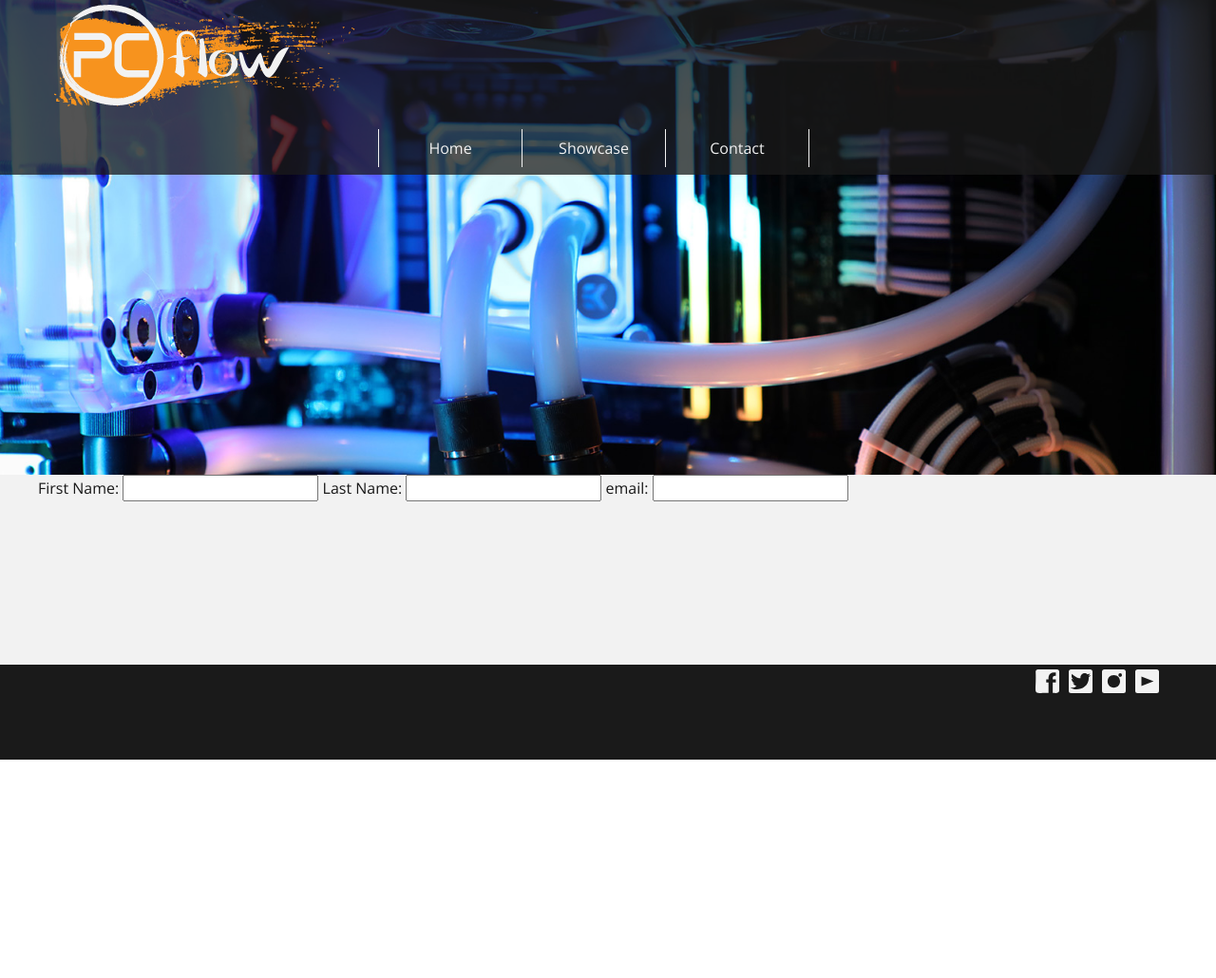
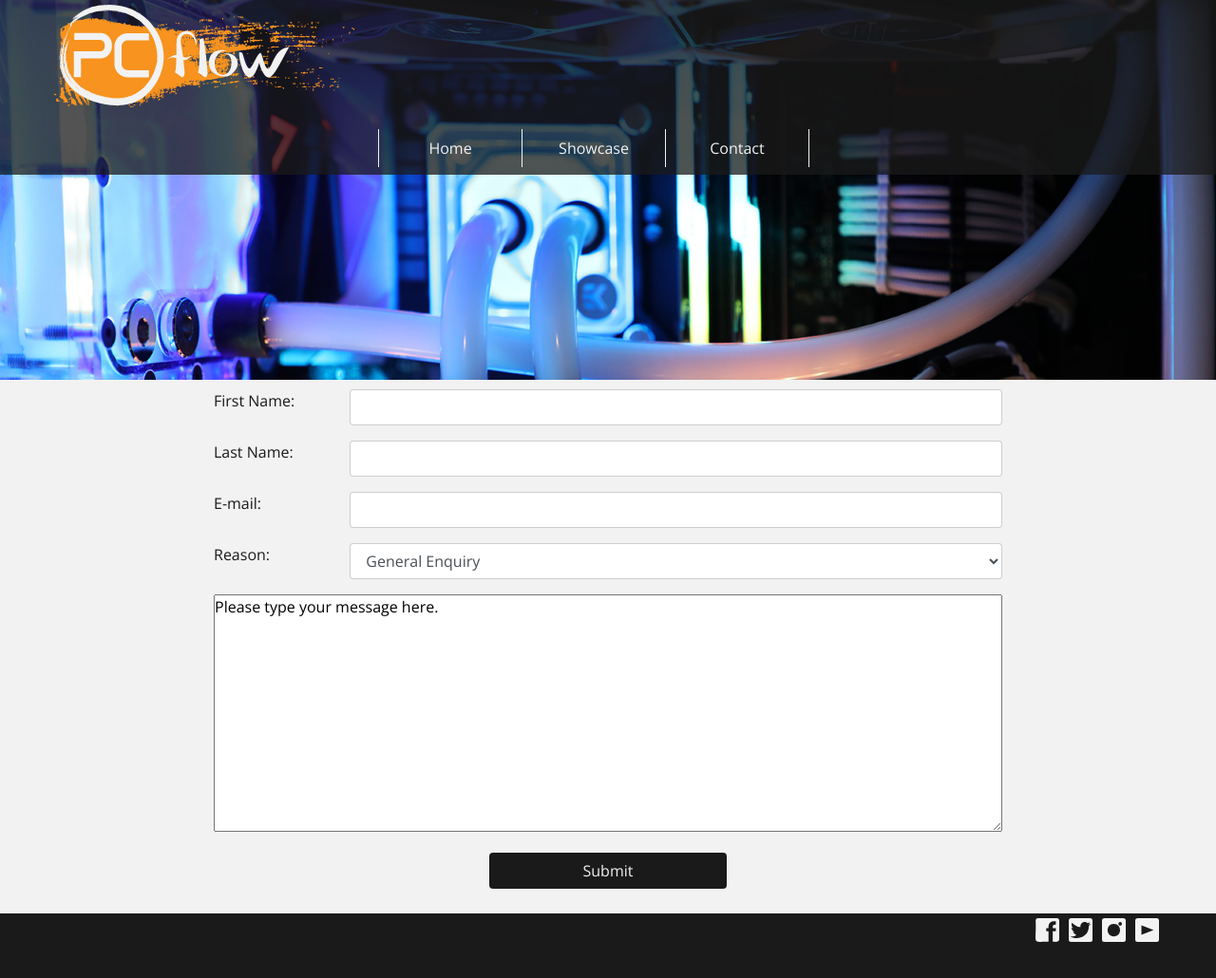
Before and after one commit to seanyoung247/HTML-First-Milestone-Project, a plain HTML site: page Site/contact.html in a window 1280 px wide. Shown: the whole page at 95% size. Before the commit the page ends 800 px from the top, so only its background shows below. Drawn offline with nearby package versions, Linux system fonts and the light colour scheme.

Commit message:
Contact Form
Finished contact form and styling.

Fixed navbar misalignment bug on larger screen sizes.

```diff
--- a/Site/assets/css/style.css
+++ b/Site/assets/css/style.css
@@ -1,8 +1,8 @@
 @import url('https://fonts.googleapis.com/css?family=Open+Sans&display=swap');
 
 /*
- * GLOBAL STYLES
- *  - Styles applied to all pages
+ * TODO: Smaller font sizes for small screens.
+ *       Global scaling of elements on really small screens?
  */
 
  /* Global colour definitions */
@@ -41,7 +41,7 @@ body {
   */
 .site-header {
     position: absolute;
-    z-index: 99;
+    z-index: 9999; /*Ensures header remains visible above hero-image*/
     background-color: var(--dark-trans);
 }
 
@@ -86,9 +86,7 @@ body {
 }
 
 .nav-link {
-    /*width: 100%;*/
     margin: 0px;
-
     color: var(--light-color);
 }
 
@@ -114,14 +112,12 @@ body {
   * Content section styles
   */
 .site-hero-image {
-    height: 200px;
-
+    height: 50vh; /*200px;*/
     background: url("../images/hero-sunrise-sm.jpg") top no-repeat;
     background-size: cover;
 }
 
 .site-content-section {
-    padding: 0;
     min-height: 200px;
     background-color: var(--light-color);
     color: var(--dark-color);
@@ -130,13 +126,38 @@ body {
  /* If site-content-sections are children of .site-content-list they will
     swap background and foreground colours automatically */
 .site-content-list .site-content-section:nth-child(odd){
+    background-color: var(--light-color);
+    color: var(--dark-color);
+}
+
+.site-content-list .site-content-section:nth-child(even){
     background-color: var(--dark-color);
     color: var(--light-color);
 }
 
-.site-content-list .site-content-section:nth-child(even){
-    background-color: var(--light-color);
-    color: var(--dark-color);
+ /*
+  Form styles
+  */
+ /* Similar to content-pane, but I wanted form max-width to be narrower */
+.form-pane {
+    max-width: 850px;
+    margin: 0 auto 0 auto;
+}
+
+.contact-form {
+    padding: 10px;
+}
+
+.form-message-box {
+    width: 100%;
+    height: 250px;
+}
+
+.form-button {
+    background-color: var(--dark-color);
+    color: var(--light-color);
+
+    width: auto;
 }
 
  /*
@@ -144,7 +165,7 @@ body {
   */
 .site-footer {
     background-color: var(--dark-color);
-    min-height: 100px;
+    height: 100px;
 }
 
 .media-icons-wrapper {
@@ -213,6 +234,12 @@ body {
  /*
   * Media Queries
   */
+@media (min-width: 285px) {
+    .form-button {
+        width: 250px;
+    }
+}
+ /* sm >576px (smartphones) */
 @media (min-width: 450px) {
     .site-logo {
         background: url("../images/logo-lg-db.png") no-repeat;
@@ -221,15 +248,20 @@ body {
     }
 
     .site-hero-image {
-        height: 500px;
+        /*height: 350px;*/
 
         background: url("../images/hero-sunrise-lg.jpg") top no-repeat;
         background-size: cover;
     }
 }
+ /* md >768px width (tablets) */
+@media (min-width: 768px) {
 
-@media (min-width: 768px) {
-    .navbar-toggle {
+    /*.site-hero-image {
+        height: 500px;
+    }*/
+
+    .navbar-toggler {
          display: none;
     }
 
@@ -238,6 +270,7 @@ body {
     }
 
     .navbar-nav {
+        padding: 0;
         text-align: center;
     }
 
@@ -267,3 +300,12 @@ body {
         border-color: var(--light-color);
     }
 }
+
+ /* lg >992px width (tablets/small PCs) */
+ /* xl >1200px width (PCs) */
+@media (min-width: 992px) {
+
+    /*.site-hero-image {
+        height: 650px;
+    }*/
+}
--- a/Site/contact.html
+++ b/Site/contact.html
@@ -19,7 +19,7 @@
                 <a href="index.html" class="navbar-brand"><span class="site-logo"></span></a>
             </div>
             <div class="col-6 navbar-toggle-wrapper">
-                <a href="#" class="navbar-toggle" data-toggle="collapse" data-target="#navbarMenuToggle"
+                <a href="#" class="navbar-toggler" data-toggle="collapse" data-target="#navbarMenuToggle"
                     aria-controls="navbarMenuToggle" aria-expanded="false" aria-label="Toggle navigation">
 
                     <svg class="nav-menu-icon" xmlns="http://www.w3.org/2000/svg" viewbox="0 0 500 500">
@@ -29,6 +29,7 @@
                             <line class="nav-menu_icon_line" x1="50" y1="450" x2="450" y2="450"/>
                         </g>
                     </svg>
+
                 </a>
             </div>
         </div>
@@ -45,7 +46,7 @@
                             <a class="nav-link" href="showcase.html">Showcase</a>
                         </li>
                         <li class="nav-item">
-                            <a class="nav-link active" href="contact.html">Contact</a>
+                            <a class="nav-link" href="contact.html">Contact</a>
                         </li>
                     </ul>
                 </div>
@@ -59,17 +60,41 @@
             <div class="col-12 site-hero-image"></div>
         </div>
         <div class="row">
-            <div id="water-cooling-intro" class="col-12 site-content-section">
-                <div class="form-wrapper content-pane">
-                    <form class="contact-form">
-                        <label class="form-label" for="first-name">First Name:</label>
-                        <input class="form-textbox" type="text" id="first-name" name="first-name">
-                        <label class="form-label" for="last-name">Last Name:</label>
-                        <input class="form-textbox" type="text" id="last-name" name="last-name">
-                        <label class="form-label" for="email">email:</label>
-                        <input class="form-textbox" type="email" id="email" name="email">
-                    </form>
-                </div>
+            <div class="col-12 site-content-section">
+                <form class="contact-form form-pane">
+                    <div class="row form-group">
+                        <div class="col-12 col-md-2"><label class="form-label" for="first-name">First Name:</label></div>
+                        <div class="col-12 col-md-10"><input class="form-control" type="text" id="first-name" name="first-name" required="true"></div>
+                    </div>
+                    <div class="form-group row">
+                        <div class="col-12 col-md-2"><label class="form-label" for="last-name">Last Name:</label></div>
+                        <div class="col-12 col-md-10"><input class="form-control" type="text" id="last-name" name="last-name" required="true"></div>
+                    </div>
+                    <div class="form-group row">
+                        <div class="col-12 col-md-2"><label class="form-label" for="email">E-mail:</label></div>
+                        <div class="col-12 col-md-10"><input class="form-control" type="email" id="email" name="email" required="true"></div>
+                    </div>
+                    <div class="form-group row">
+                        <div class="col-12 col-md-2"><label class="form-label" for="reason">Reason:</label></div>
+                        <div class="col-12 col-md-10">
+                            <select class="form-control" id="reason" name="reason">
+                                <option>General Enquiry</option>
+                                <option>Custom System Build</option>
+                                <option>System Upgrade</option>
+                            </select>
+                        </div>
+                    </div>
+                    <div class="form-group row">
+                        <div class="col-12">
+                            <textarea class="form-message-box" name="message" id="message">Please type your message here.</textarea>
+                        </div>
+                    </div>
+                    <div class="form-group row text-center">
+                        <div class="col-12">
+                            <button type="submit" class="btn form-button">Submit</button>
+                        </div>
+                    </div>
+                </form>
             </div>
         </div>
     </section>
```
Also changed, not shown: Site/index.html (+3 -2 lines), Site/showcase.html (+4 -3 lines).
